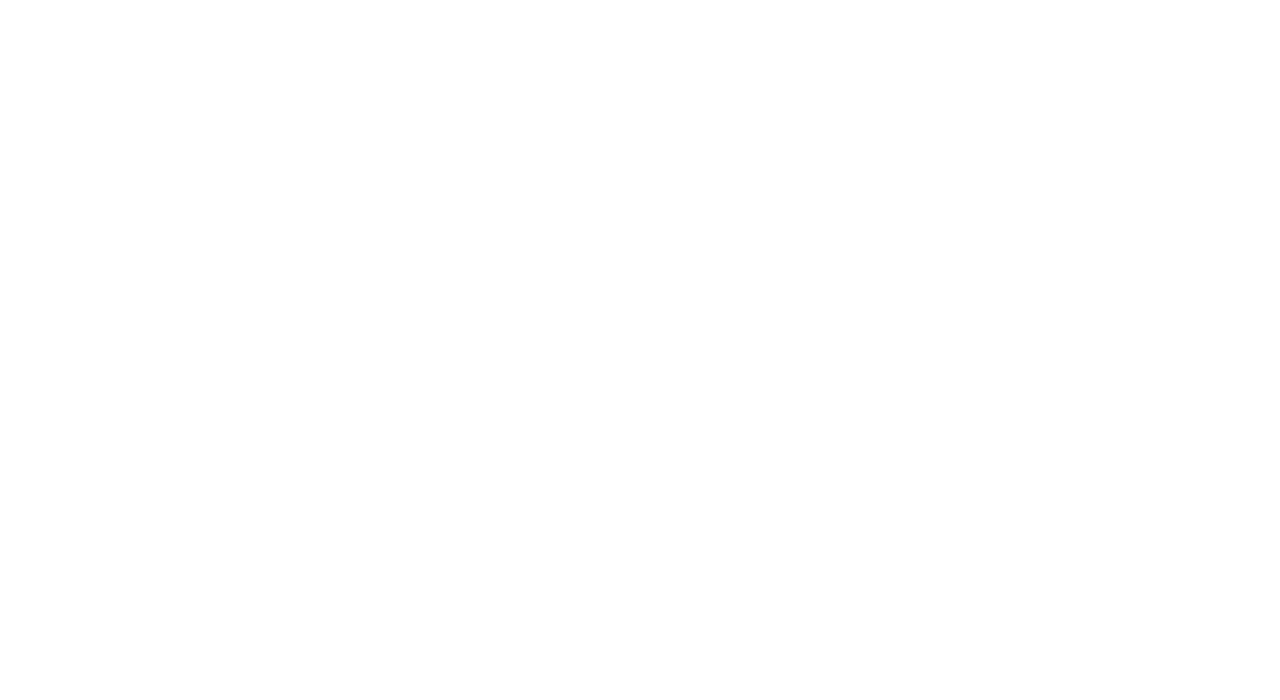
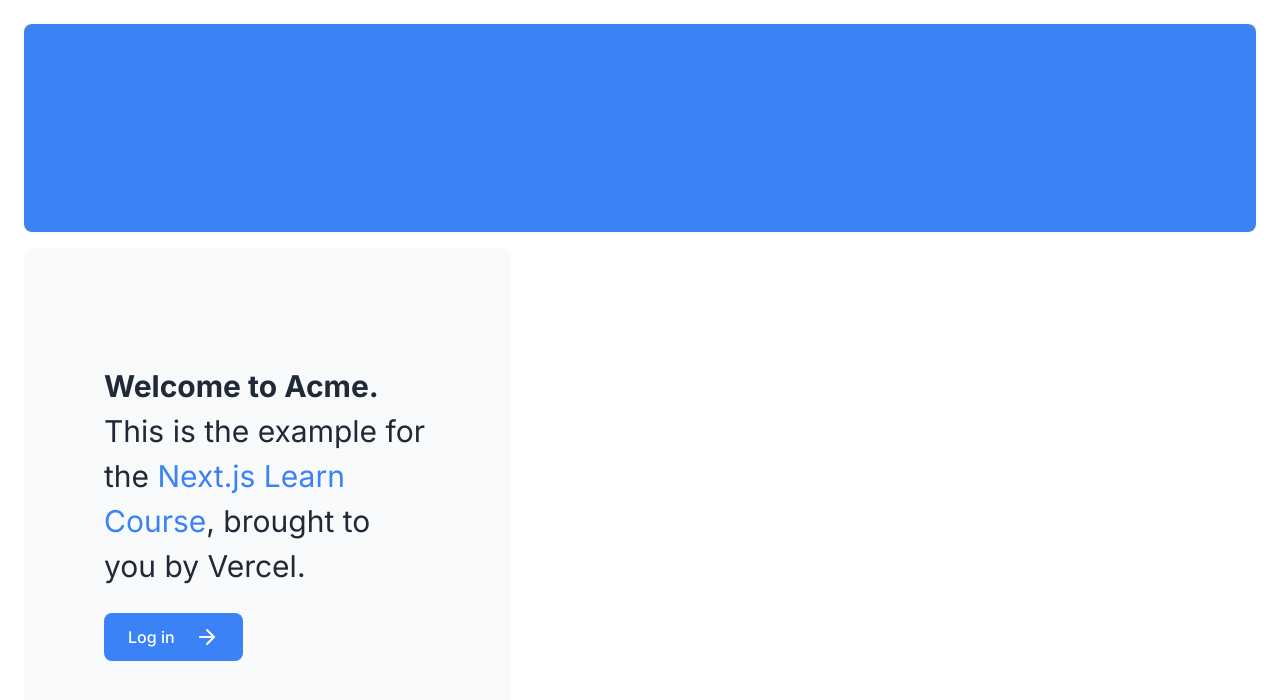
Before and after one commit to HaroldOsorioFlores/dashboard-catoexpress-webproject, a Next.js app: page / in a window 1280 px wide. Shown: the top 700 px of the page. Built offline with nearby package versions, Linux system fonts and the light colour scheme.

Commit message:
[ADD] structure project and basic components

```diff
--- /dev/null
+++ b/src/app/(pages)/(home)/page.tsx
@@ -0,0 +1,33 @@
+import { ArrowRight } from "lucide-react";
+import Link from "next/link";
+
+
+export default function Home() {
+  return (
+    <main className="flex min-h-screen flex-col p-6">
+      <div className="flex h-20 shrink-0 items-end rounded-lg bg-blue-500 p-4 md:h-52">
+        {/* <AcmeLogo /> */}
+      </div>
+      <div className="mt-4 flex grow flex-col gap-4 md:flex-row">
+        <div className="flex flex-col justify-center gap-6 rounded-lg bg-gray-50 px-6 py-10 md:w-2/5 md:px-20">
+          <p className={`text-xl text-gray-800 md:text-3xl md:leading-normal`}>
+            <strong>Welcome to Acme.</strong> This is the example for the{' '}
+            <a href="https://nextjs.org/learn/" className="text-blue-500">
+              Next.js Learn Course
+            </a>
+            , brought to you by Vercel.
+          </p>
+          <Link
+            href="/login"
+            className="flex items-center gap-5 self-start rounded-lg bg-blue-500 px-6 py-3 text-sm font-medium text-white transition-colors hover:bg-blue-400 md:text-base"
+          >
+            <span>Log in</span> <ArrowRight className="w-5 md:w-6" />
+          </Link>
+        </div>
+        <div className="flex items-center justify-center p-6 md:w-3/5 md:px-28 md:py-12">
+          {/* Add Hero Images Here */}
+        </div>
+      </div>
+    </main>
+  );
+}
--- /dev/null
+++ b/src/app/(pages)/layout.tsx
@@ -0,0 +1,11 @@
+export default function RootLayout({
+  children,
+}: Readonly<{
+  children: React.ReactNode;
+}>) {
+  return (
+    <>
+      {children}
+    </>
+  );
+}
--- /dev/null
+++ b/src/app/(pages)/login/page.tsx
@@ -0,0 +1,14 @@
+
+
+export default function LoginPage() {
+  return (
+    <main className="flex items-center justify-center md:h-screen">
+      <div className="relative mx-auto flex w-full max-w-[400px] flex-col space-y-2.5 p-4 md:-mt-32">
+        <div className="flex h-20 w-full items-end rounded-lg bg-blue-500 p-3 md:h-36">
+          <div className="w-32 text-white md:w-36">
+          </div>
+        </div>
+      </div>
+    </main>
+  );
+}
--- a/src/app/page.tsx
+++ /dev/null
@@ -1,7 +0,0 @@
-export default function Home() {
-  return (
-    <main className="flex min-h-screen flex-col items-center justify-between p-24">
-
-    </main>
-  );
-}
```
Also changed, not shown: package.json (+6 -5 lines), src/app/dashboard/layout.tsx (added), src/components/form/login-form.tsx (added), src/components/index.ts (added), src/components/ui/index.ts (added), 1 other file (tests, documents, lock files or other folders).
